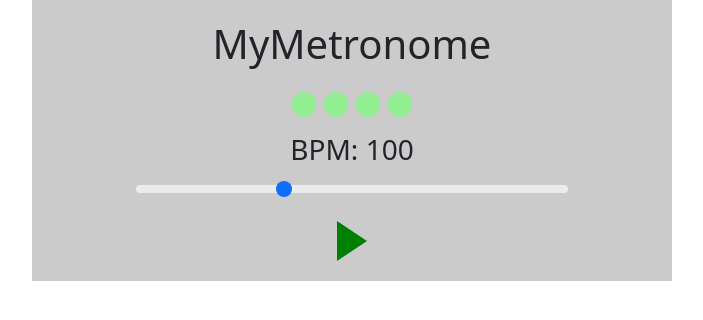
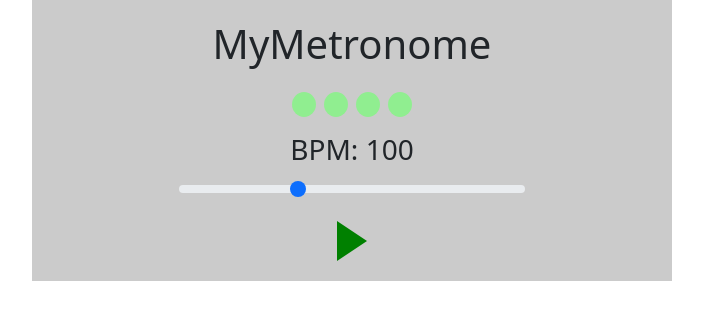
Before and after one commit to AdamJGav/Metronome, a React (Create React App) app in the folder client/: page / in a window 1280 px wide. Shown: the top 320 px of the page, without its empty margins (288-991 px from the left). Built offline with nearby package versions, Linux system fonts and the light colour scheme.

Commit message:
adjust slider width

```diff
--- a/client/src/App.css
+++ b/client/src/App.css
@@ -31,3 +31,7 @@
   height: 40px;
   background-color: red;
 }
+
+.slider {
+  width: 60% !important;
+}
--- a/client/src/Metronome.js
+++ b/client/src/Metronome.js
@@ -86,7 +86,7 @@ const Metronome = () => {
           }
         </div>
         <h3>BPM: {bpm}</h3>
-        <div class="w-75 d-inline-flex position-relative">
+        <div class="d-inline-flex position-relative slider">
           <input
             class="form-range pt-1"
             type="range"
```
